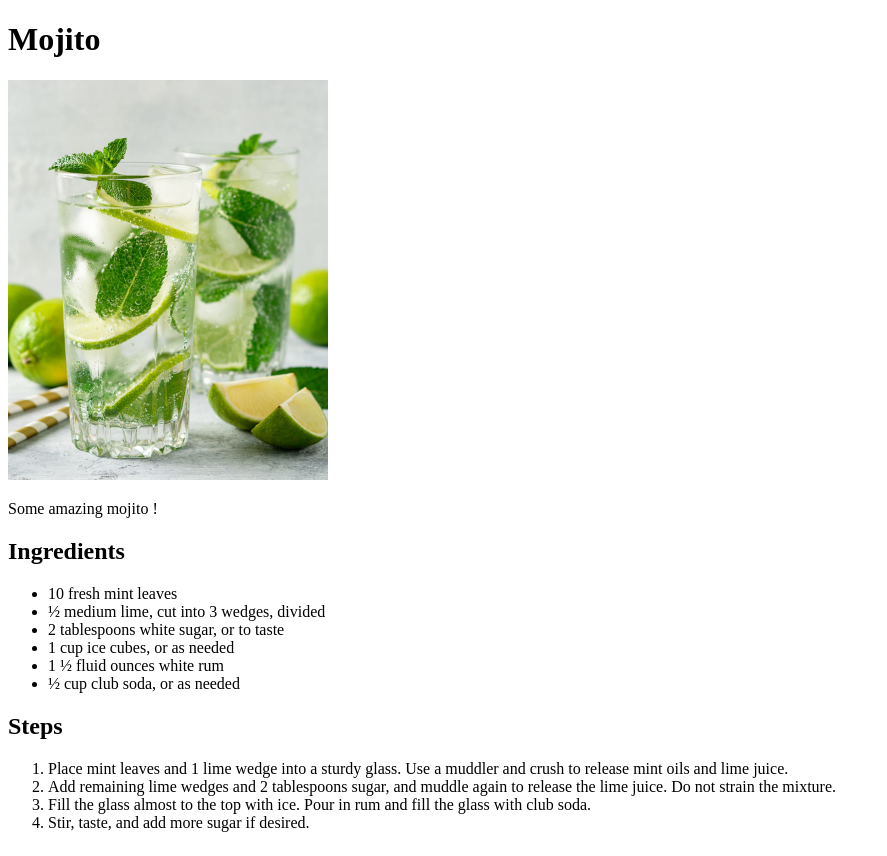
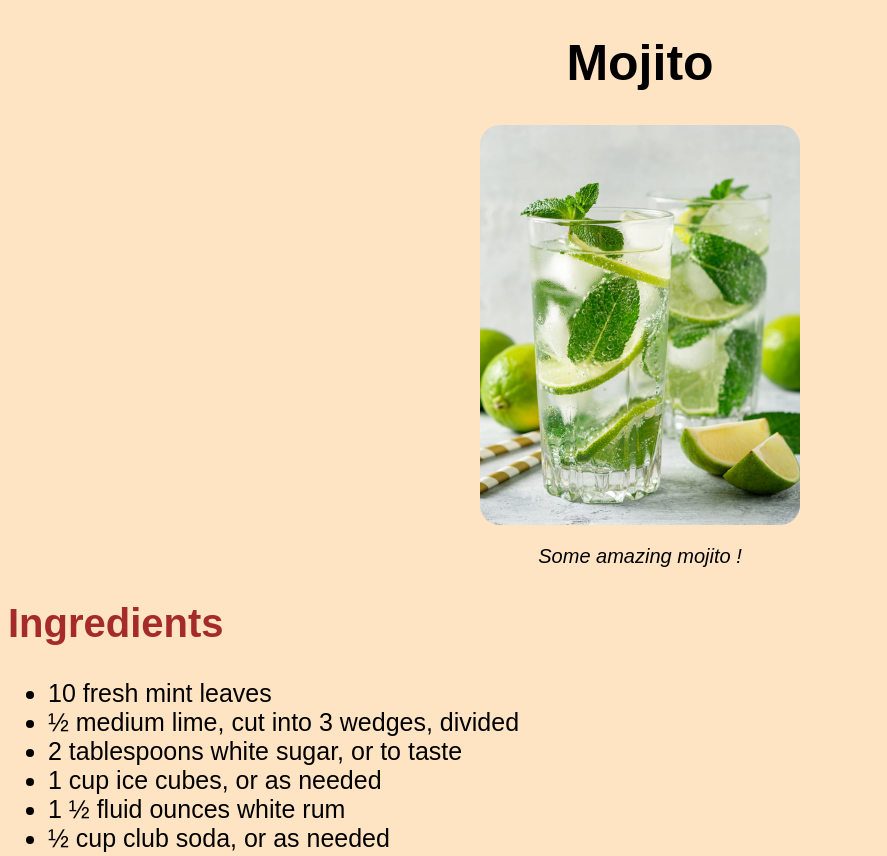
Before and after one commit to Estamin/odin-recipes, a plain HTML site: page recipes/mojito.html in a window 1280 px wide. Shown: the top 856 px of the page, without its empty margins (0-887 px from the left). Drawn offline with Linux system fonts and the light colour scheme.

Commit message:
Add basic styles to all pages

```diff
--- a/recipes/mojito.html
+++ b/recipes/mojito.html
@@ -5,11 +5,12 @@
     <meta http-equiv="X-UA-Compatible" content="IE=edge">
     <meta name="viewport" content="width=device-width, initial-scale=1.0">
     <title>Mojito</title>
+    <link rel="stylesheet" href="../styles.css">
 </head>
 <body>
 <h1>Mojito</h1>
-<img src="../images/mojito.jpeg" alt="A glass of mojito" height="400px">
-<p>Some amazing mojito !</p>
+<img src="../images/mojito.jpeg" alt="A glass of mojito">
+<p class="description">Some amazing mojito !</p>
 <h2>Ingredients</h2>
 <ul>
     <li> 10 fresh mint leaves </li>
--- a/styles.css
+++ b/styles.css
@@ -0,0 +1,40 @@
+*{
+    background-color: bisque;
+    font-family:"Gill Sans Extrabold", sans-serif;
+}
+
+h1{
+    text-align: center;
+    font-size: 50px;
+}
+
+h2{
+    font-size: 40px;
+    color: brown;
+}
+
+ul{
+    font-size: 25px;
+}
+
+ol{
+    font-size: 25px;
+}
+
+img{
+    display: block;
+    margin: auto;
+    height: 400px;
+    width: auto;
+    border-radius: 20px;
+}
+
+.description{
+    text-align: center;
+    font-size: 20px;
+    font-style: italic;
+}
+
+button{
+    font-size: larger;
+}
```
Also changed, not shown: index.html (+5 -3 lines), recipes/chocolate-cookies.html (+2 -1 lines), recipes/easy-pizza.html (+3 -2 lines).
